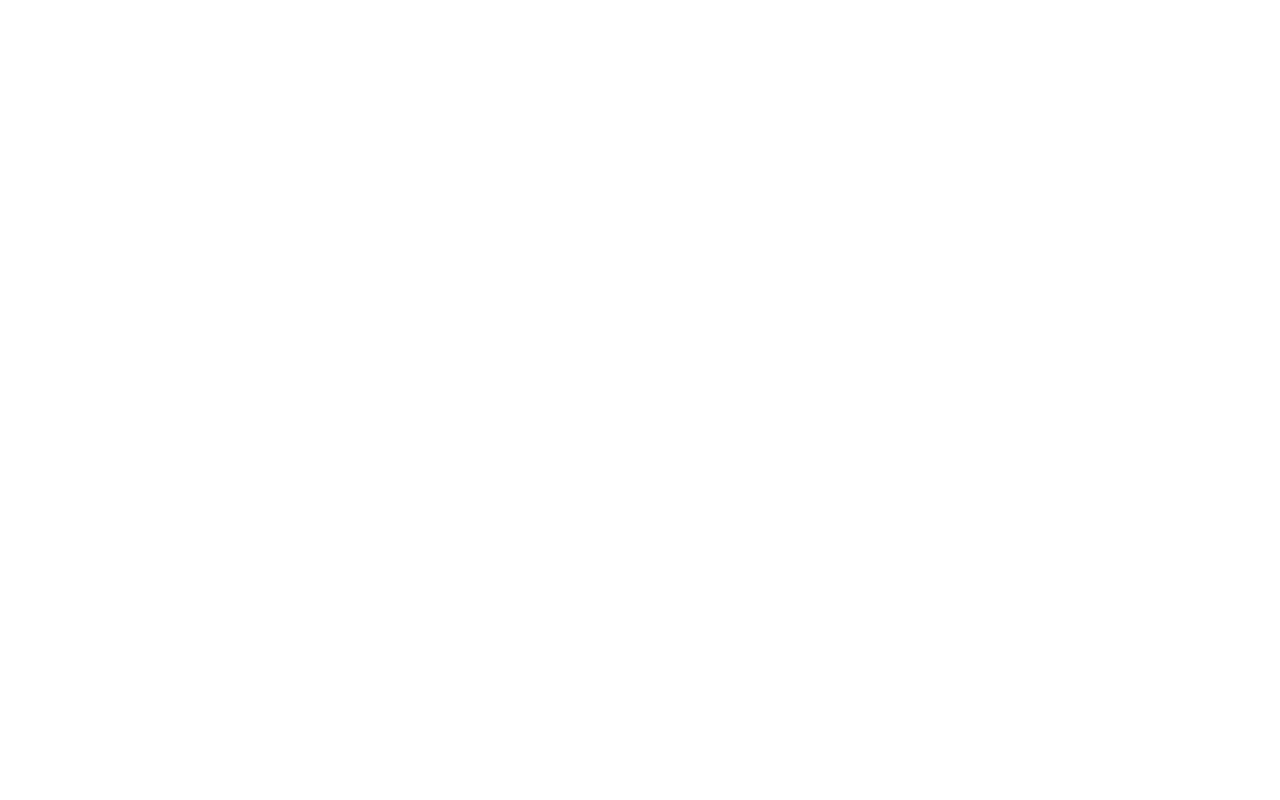
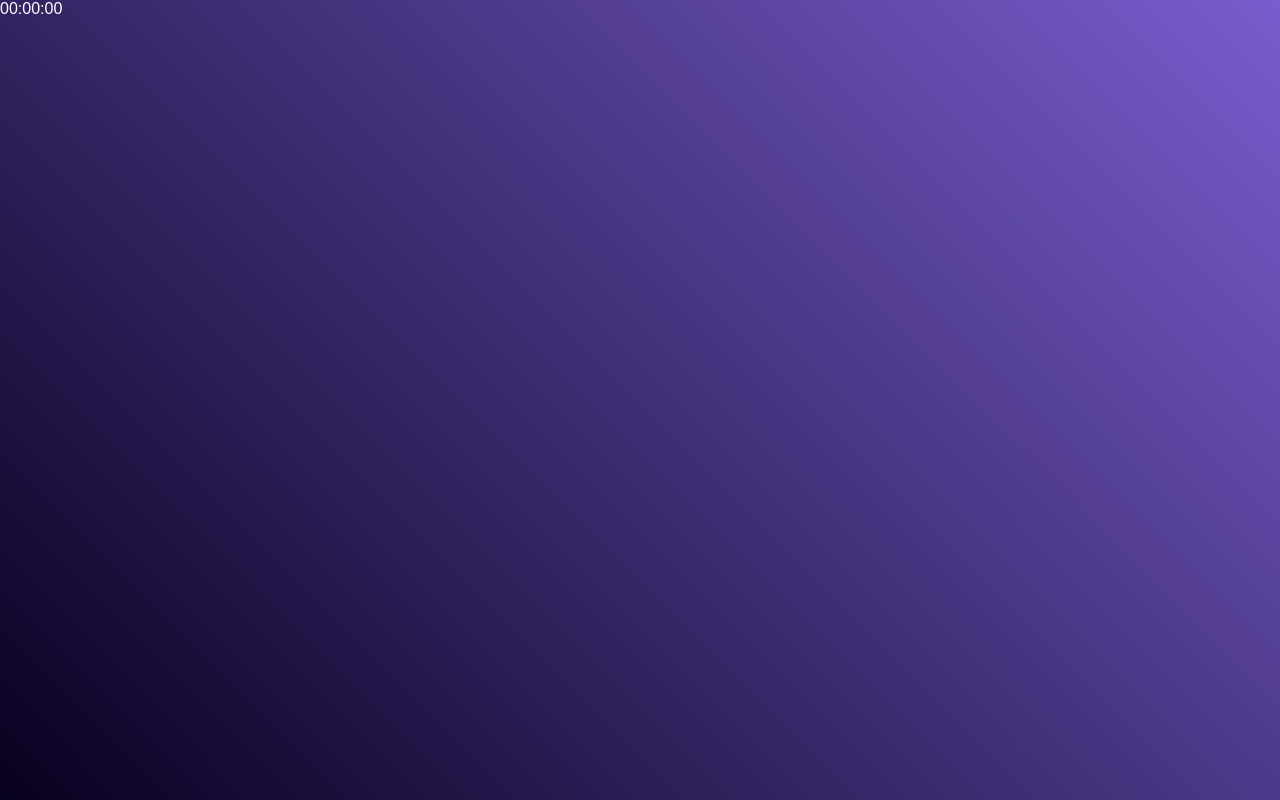
Before and after one commit to Aftabmallick/Digital-clock, a plain HTML site: page index.html in a window 1280 px wide. Drawn offline with Linux system fonts and the light colour scheme.

Commit message:
modified

```diff
--- a/index.html
+++ b/index.html
@@ -8,7 +8,11 @@
 </head>
 <body>
     <div class="hero">
-
+        <div class="container">
+            <div class="clock">
+                00:00:00
+            </div>
+        </div>
     </div>
 
 </body>
--- a/style.css
+++ b/style.css
@@ -4,3 +4,11 @@
     font-family: 'Poppins',sans-serif;
     box-sizing: border-box;
 }
+.hero{
+    width: 100%;
+    min-height: 100vh;
+    background: linear-gradient(45deg,#08001f,#785dcd);
+    color: #fff;
+    position: relative;
+
+}
```
